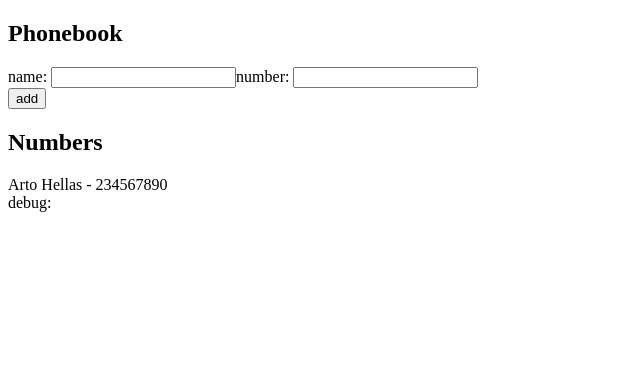
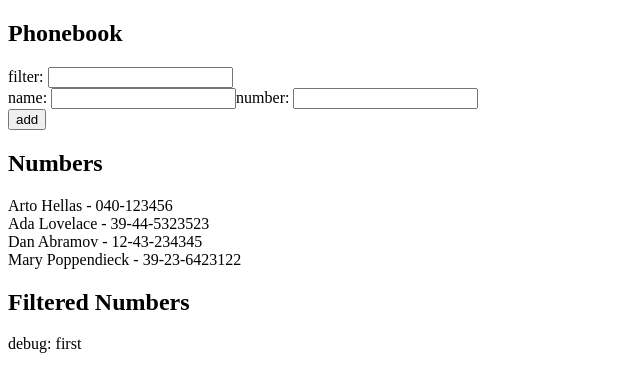
Before and after one commit to abishekh-manoharan/fullstackopen, a React (Create React App) app: page / in a window 1280 px wide. Shown: the top 392 px of the page, without its empty margins (0-640 px from the left). Built offline with nearby package versions, Linux system fonts and the light colour scheme.

Commit message:
improved filtering

```diff
--- a/src/App.js
+++ b/src/App.js
@@ -2,18 +2,33 @@ import { useState } from 'react'
 
 const App = () => {
   const [persons, setPersons] = useState([
-    { name: 'Arto Hellas',
-      number: 234567890
-    }
+    { name: 'Arto Hellas', number: '040-123456', id: 1 },
+    { name: 'Ada Lovelace', number: '39-44-5323523', id: 2 },
+    { name: 'Dan Abramov', number: '12-43-234345', id: 3 },
+    { name: 'Mary Poppendieck', number: '39-23-6423122', id: 4 }
   ])
+  const [filteredPersons, setFilteredPersons] = useState([])
   const [newName, setNewName] = useState('')
   const [newNumber, setNewNumber] = useState()
+  const [filterName, setFilterName] = useState('first')
 
   const handleNameChange = (e) => {
     setNewName(e.target.value)
   }
   const handleNumberChange = (e) => {
     setNewNumber(e.target.value)
+  }
+  const handlerFilterNameChange = (e) => {
+    const filteredValue = e.target.value;
+    if(filteredValue!==''){
+      const filtered = persons.filter((el)=> {
+        return el.name.includes(e.target.value)
+      })
+      setFilteredPersons(filtered)
+    }
+    else {
+      setFilteredPersons([])
+    }
   }
 
   const handleNewNameAdd = (e) => {
@@ -33,6 +48,7 @@ const App = () => {
   return (
     <div>
       <h2>Phonebook</h2>
+      filter: <input onChange={handlerFilterNameChange} />
       <form onSubmit={handleNewNameAdd}>
         <div>
           name: <input onChange={handleNameChange} />
@@ -46,7 +62,12 @@ const App = () => {
       {
         persons.map((e)=><div key={e.name}>{e.name} - {e.number}</div>)
       }
-      <div>debug: {newName} {newNumber} </div>
+      <h2>Filtered Numbers</h2>
+      {
+        filteredPersons.map((e)=><div key={e.name}>{e.name} - {e.number}</div>)
+      }
+
+      <div>debug: {newName} {newNumber} {filterName}</div>
     </div>
 
   )
```
